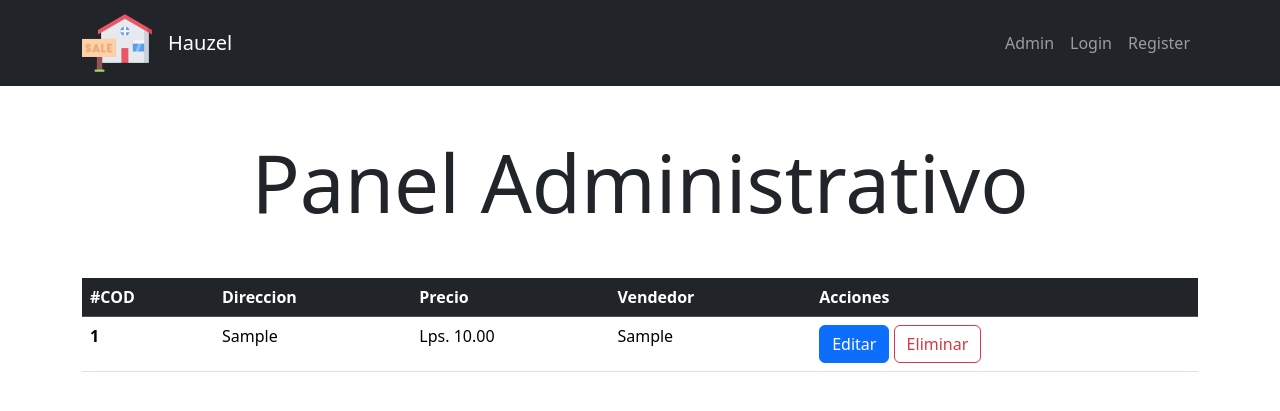
After one commit to Allam9573/Sistema_venta_casas, a Flask app: page /admin/houses_list in a window 1280 px wide. The commit adds this page. Shown: the top 411 px of the page. Run offline with Flask 3, Linux system fonts and the light colour scheme; tables that the repository leaves empty hold one stand-in row (values such as "Sample post").

Commit message:
creado inicio panel administrativo

```diff
--- a/app/__init__.py
+++ b/app/__init__.py
@@ -1,6 +1,7 @@
 from flask import Flask, render_template
 from app.modules.auth import auth
 from app.modules.houses import house
+from app.modules.admin import admin
 
 
 def create_app():
@@ -8,6 +9,7 @@ def create_app():
     app.secret_key = 'wef'
     app.register_blueprint(auth.bp)
     app.register_blueprint(house.bp)
+    app.register_blueprint(admin.bp)
 
     @app.route('/')
     def index():
--- /dev/null
+++ b/app/modules/admin/admin.py
@@ -0,0 +1,14 @@
+from flask import Blueprint, render_template
+from app.modules.db.db import get_connection
+
+bp = Blueprint('admin', __name__, url_prefix='/admin')
+
+
+@bp.route('/houses_list')
+def houses_list():
+    con = get_connection()
+    cursor = con.cursor(buffered=True)
+    cursor.execute('SELECT * FROM casas')
+    con.commit()
+    data = cursor.fetchall()
+    return render_template('house/admin_list.html', data=data)
--- /dev/null
+++ b/app/templates/house/admin_list.html
@@ -0,0 +1,47 @@
+{% extends 'base.html'%}
+{% include 'includes/navbar.html'%}
+{% block title %}
+Panel Admin
+{{super()}}
+{%endblock%}
+{% block content%}
+{% if data %}
+<div class="container">
+    <h1 class="text-center display-1 my-5">Panel Administrativo</h1>
+    <table class="table">
+        <thead class="table-dark">
+            <tr>
+                <th scope="col">#COD</th>
+                <th scope="col">Direccion</th>
+                <th scope="col">Precio</th>
+                <th scope="col">Vendedor</th>
+                <th scope="col">Acciones</th>
+            </tr>
+        </thead>
+        <tbody>
+            {% for item in data %}
+            <tr>
+                <th scope="row">{{item.0}}</th>
+                <td>{{item.1}}</td>
+                <td>Lps. {{item.3}}</td>
+                <td>{{item.2}}</td>
+                <td>
+                    <a href="{{url_for('house.edit_info', id=item.0)}}" class="btn btn-primary">Editar</a>
+                    <a href="{{url_for('house.house_delete', id=item.0)}}" class="btn btn-outline-danger">Eliminar</a>
+                </td>
+            </tr>
+            {%endfor%}
+
+        </tbody>
+    </table>
+</div>
+{% else %}
+<div class="container text-center">
+    <h1 class="text-center display-1 my-5">Panel Administrativo</h1>
+    <h2 class="text-center display-4 text-lead my-5">No hay registros en la base de datos.</h2>
+    <a href="{{url_for('index')}}" class="btn btn-lg btn-danger px-5 py-2">Inicio</a>
+</div>
+{%endif%}
+
+
+{%endblock%}
--- a/app/templates/includes/navbar.html
+++ b/app/templates/includes/navbar.html
@@ -8,6 +8,9 @@
     <div class="collapse navbar-collapse justify-content-end" id="navbarNav">
       <ul class="navbar-nav">
         <li class="nav-item">
+          <a class="nav-link" href="{{url_for('admin.houses_list')}}">Admin</a>
+        </li>
+        <li class="nav-item">
           <a class="nav-link" href="{{url_for('auth.login')}}">Login</a>
         </li>
         <li class="nav-item">
```
